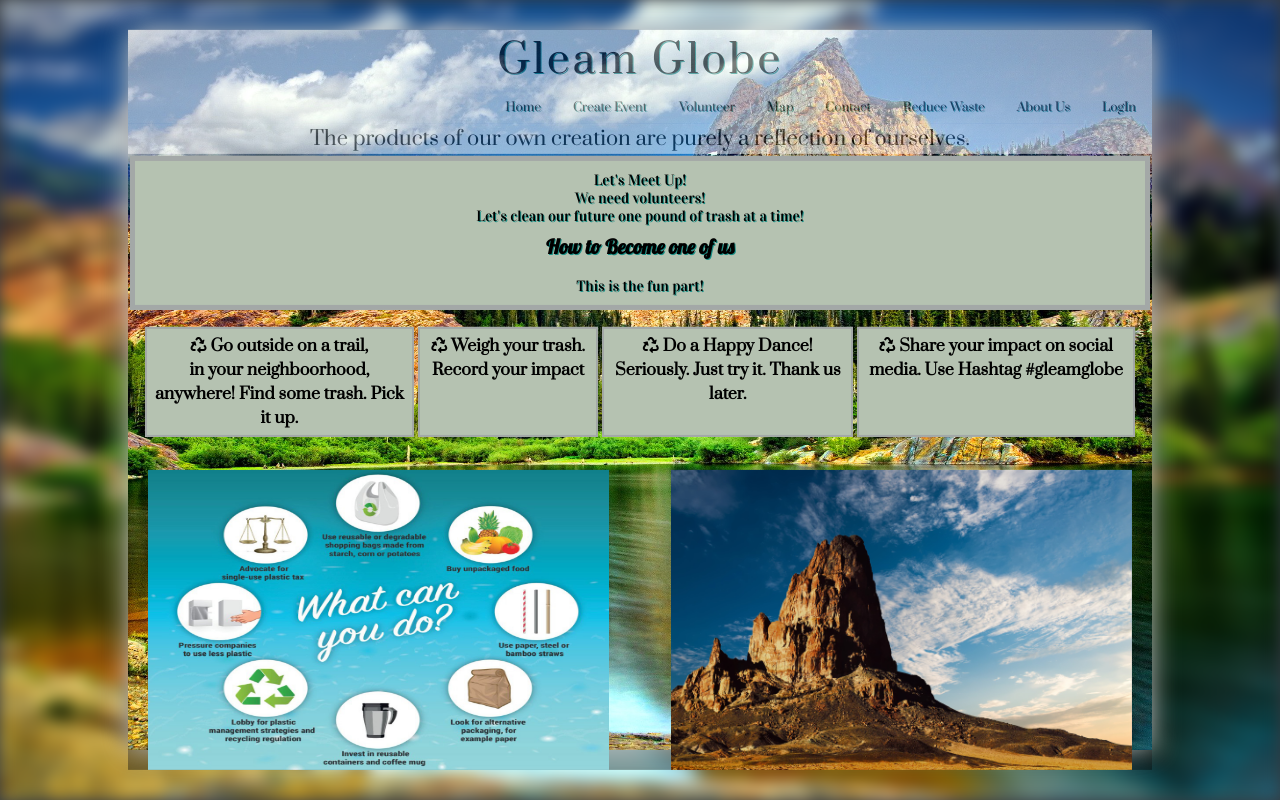
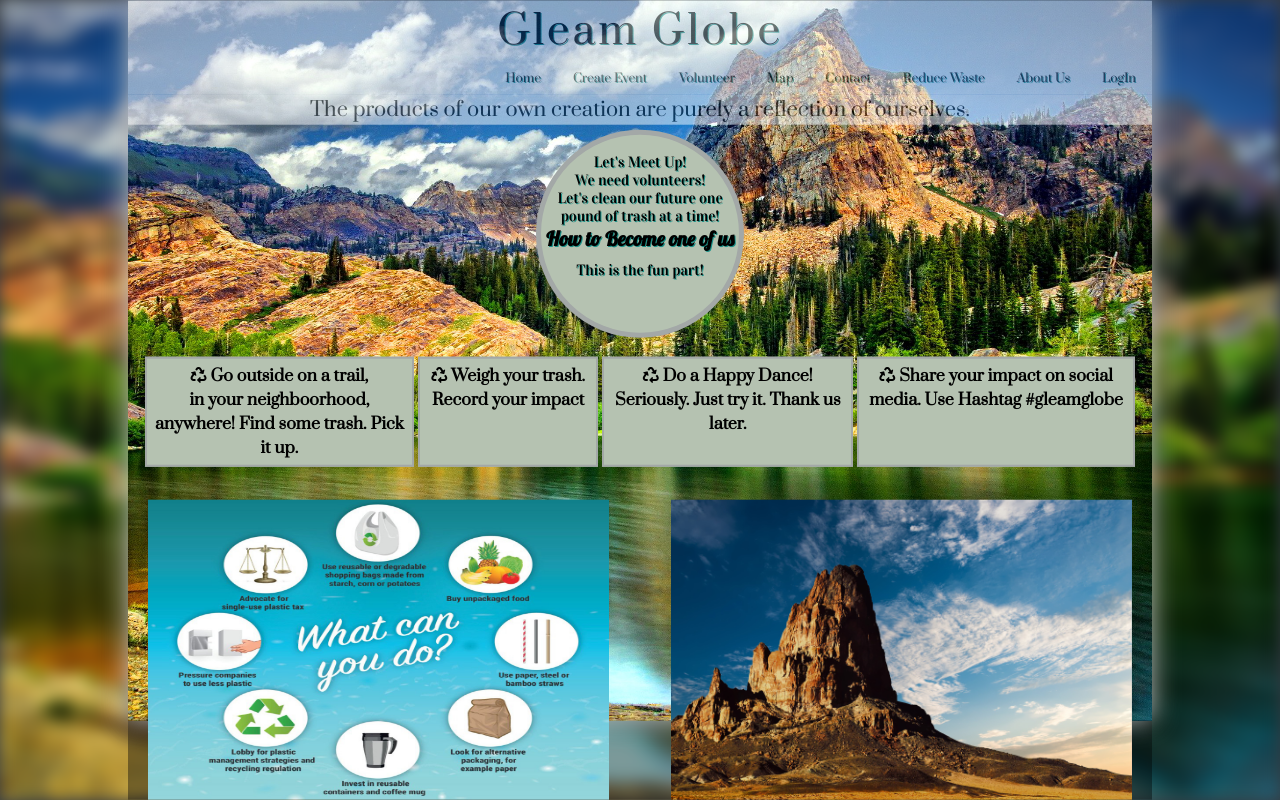
Before and after one commit to EdwardFarris/gleam-globe2, a React (Create React App) app in the folder client/: page / in a window 1280 px wide. Built offline with nearby package versions, Linux system fonts and the light colour scheme; what google-maps-react would draw is missing.

Commit message:
added css to main page

```diff
--- a/client/src/pages/Mainpage/main.js
+++ b/client/src/pages/Mainpage/main.js
@@ -18,7 +18,7 @@ import cando from "../../components/images/whatwecando.jpg";
            <Card
             cardImage="mainImg"
             title='The products of our own creation are purely a reflection of ourselves.'>
-            <h5>Let's Meet Up!<br ></br> We need volunteers!<br ></br>
+            <h5><br></br>Let's Meet Up!<br ></br> We need volunteers!<br ></br>
               Let's clean our future one pound of trash at a time!
             <h6>How to Become one of us</h6>This is the fun part! </h5>
             <div className="flex-container">
--- a/client/src/pages/Mainpage/style.css
+++ b/client/src/pages/Mainpage/style.css
@@ -121,19 +121,19 @@ h6 {
 }
 
 h5{
+    text-align: center;
     font-size: 15px;
     color: black;
     background-color: rgb(181, 194, 177);
-    text-shadow: 10px;
-    margin-top: 5%;
-    margin-right: 10%;
-    margin-left: 10%;
     font-family: 'Vidaloka', serif;
     border: 1px;
     border: 5px solid rgb(163, 168, 167);
-    padding: 1%;
-    margin: 2px;
+    margin: 5px;
     margin-bottom: .1rem;
+    border-radius: 50%;
+    height: 13rem;
+    width: 13rem;
+    display: inline-block;
 }
 
 
@@ -146,4 +146,5 @@ h6 {
     font-size: 20px;
     font-weight: bold;
     font-family: 'Lobster', cursive;
+    text-align: center;
 }
```
